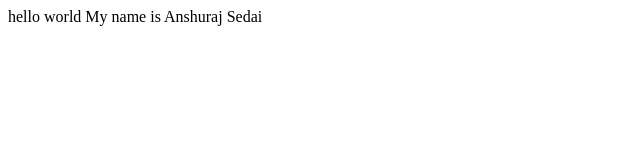
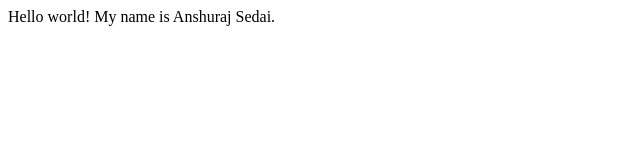
Before and after one commit to AnshurajS/cs230, a plain HTML site: page index.html in a window 1280 px wide. Shown: the full height of the page, 0-640 px from the left. Drawn offline with Linux system fonts and the light colour scheme.

Commit message:
Update index.html

```diff
--- a/index.html
+++ b/index.html
@@ -1,2 +1,3 @@
-<html><body>hello world</body></html>
-<html><body>My name is Anshuraj Sedai</body></html>
+<html><body>Hello world!
+    My name is Anshuraj Sedai.
+</body></html>
```
